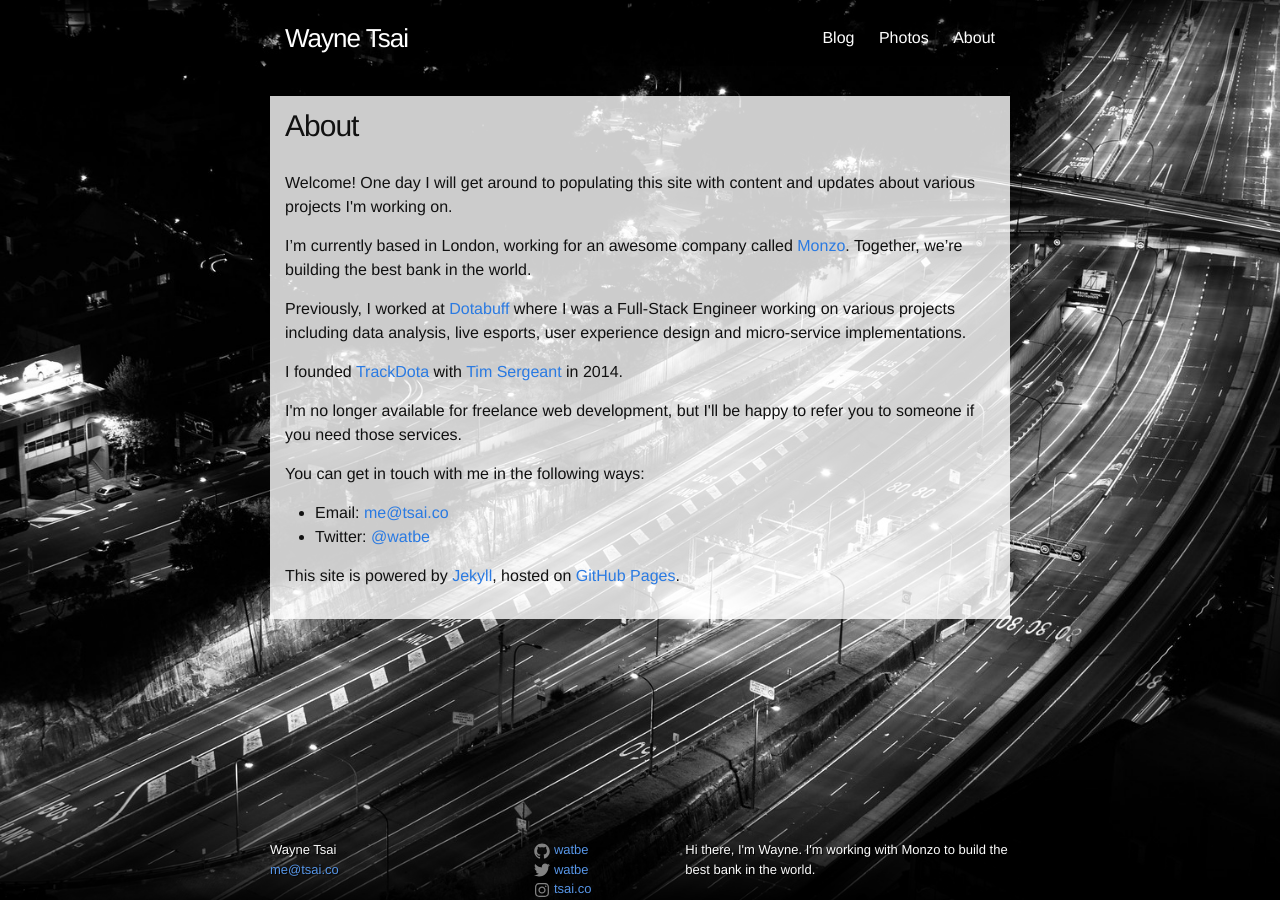
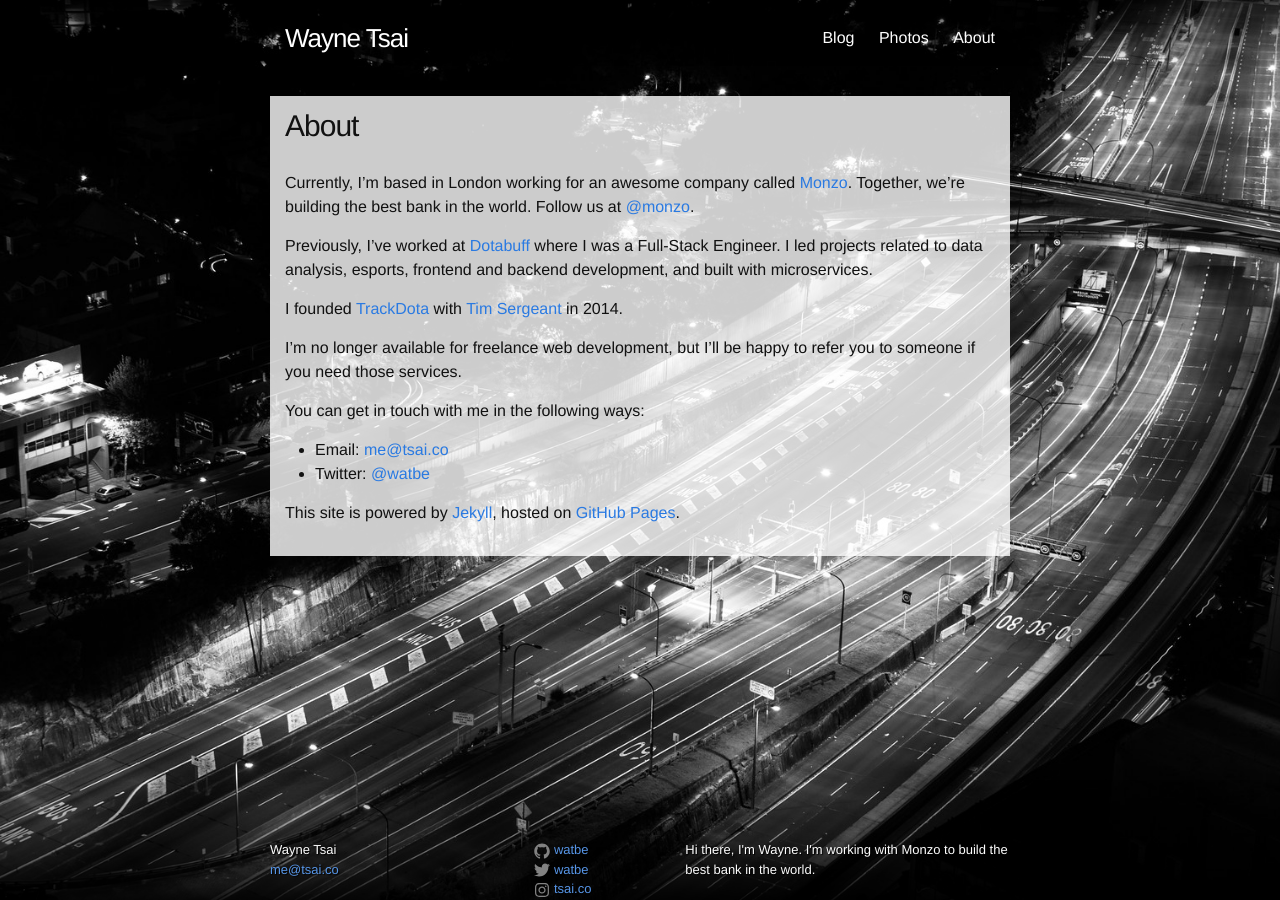
Before and after one commit to watbe/watbe.github.io, a Jekyll site: the page built from about.md, in a window 1280 px wide. Built offline with Jekyll 4.4.1, drawn with Linux system fonts in a browser that asks for light colours.

Commit message:
Update about.md

```diff
--- a/about.md
+++ b/about.md
@@ -4,18 +4,15 @@ title: About
 permalink: /about/
 ---
 
-Welcome! One day I will get around to populating this site with content
-and updates about various projects I\'m working on.
+Currently, I'm based in London working for an awesome company called [Monzo](https://www.monzo.com).
+Together, we're building the best bank in the world. Follow us at [@monzo](http://twitter.com/monzo).
 
-I'm currently based in London, working for an awesome company called [Monzo](https://www.monzo.com).
-Together, we're building the best bank in the world.
-
-Previously, I worked at [Dotabuff](https://www.dotabuff.com) where I was a Full-Stack Engineer working
-on various projects including data analysis, live esports, user experience design and micro-service implementations.
+Previously, I've worked at [Dotabuff](https://www.dotabuff.com) where I was a Full-Stack Engineer.
+I led projects related to data analysis, esports, frontend and backend development, and built with microservices.
 
 I founded [TrackDota](https://www.trackdota.com) with [Tim Sergeant](https://www.timsergeant.com) in 2014.
 
-I\'m no longer available for freelance web development, but I\'ll be happy to
+I'm no longer available for freelance web development, but I'll be happy to
 refer you to someone if you need those services.
 
 You can get in touch with me in the following ways:
```
